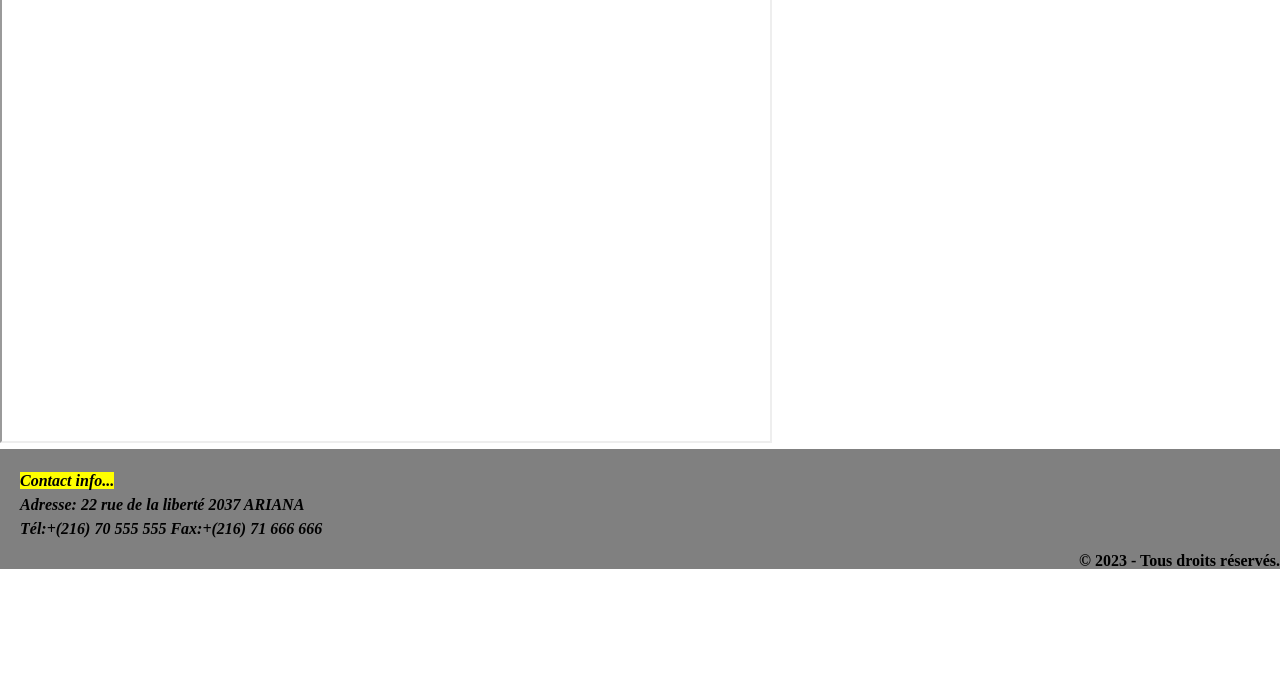
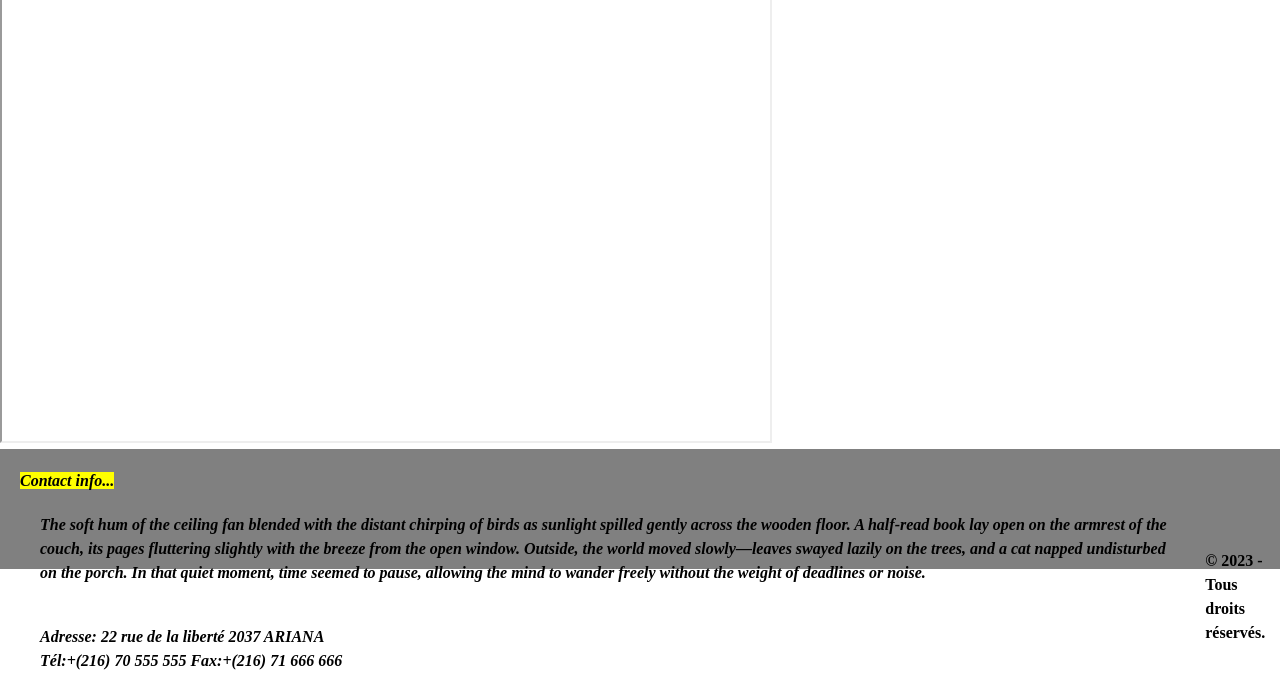
Before and after one commit to sediklaabidi/page-html-groupe, a plain HTML site: page index.html in a window 1280 px wide. Shown: the part 238-931 px from the top of the page. Before the commit the page ends 817 px from the top, so only its background shows below. Drawn offline with Linux system fonts and the light colour scheme.

Commit message:
Update index.html

```diff
--- a/index.html
+++ b/index.html
@@ -68,6 +68,7 @@
     <footer class="gras">
       <address>
         <mark>Contact info...</mark><br />
+        <p>The soft hum of the ceiling fan blended with the distant chirping of birds as sunlight spilled gently across the wooden floor. A half-read book lay open on the armrest of the couch, its pages fluttering slightly with the breeze from the open window. Outside, the world moved slowly—leaves swayed lazily on the trees, and a cat napped undisturbed on the porch. In that quiet moment, time seemed to pause, allowing the mind to wander freely without the weight of deadlines or noise.<p>
         Adresse: 22 rue de la liberté 2037 ARIANA <br />
         Tél:+(216) 70 555 555 Fax:+(216) 71 666 666
       </address>
```
